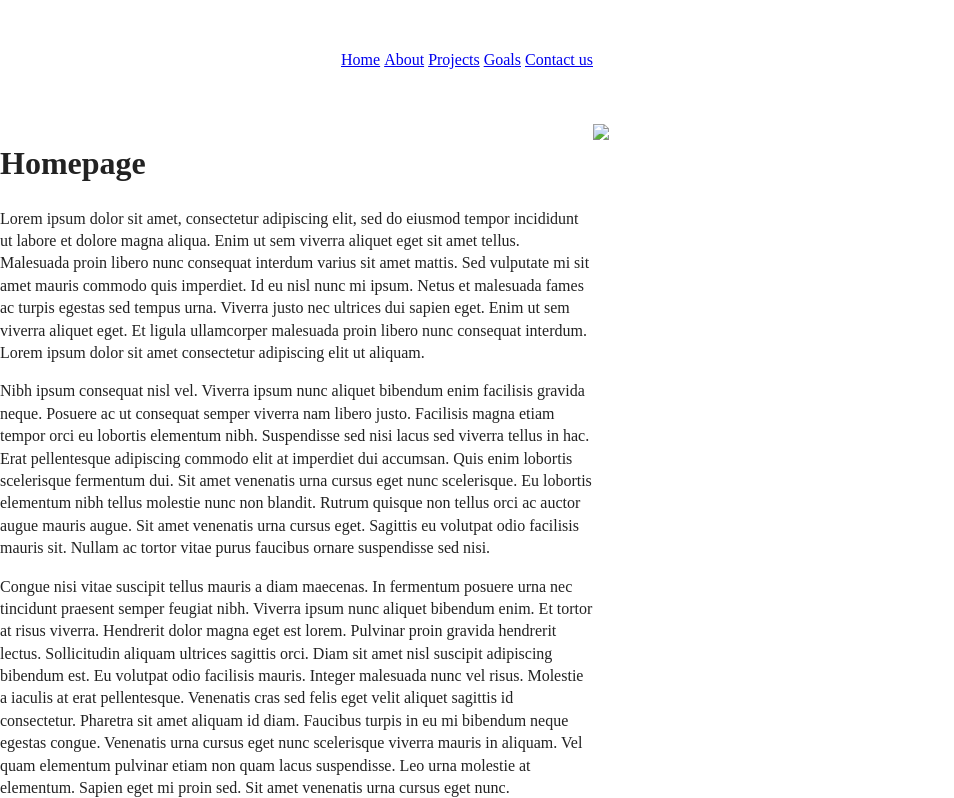
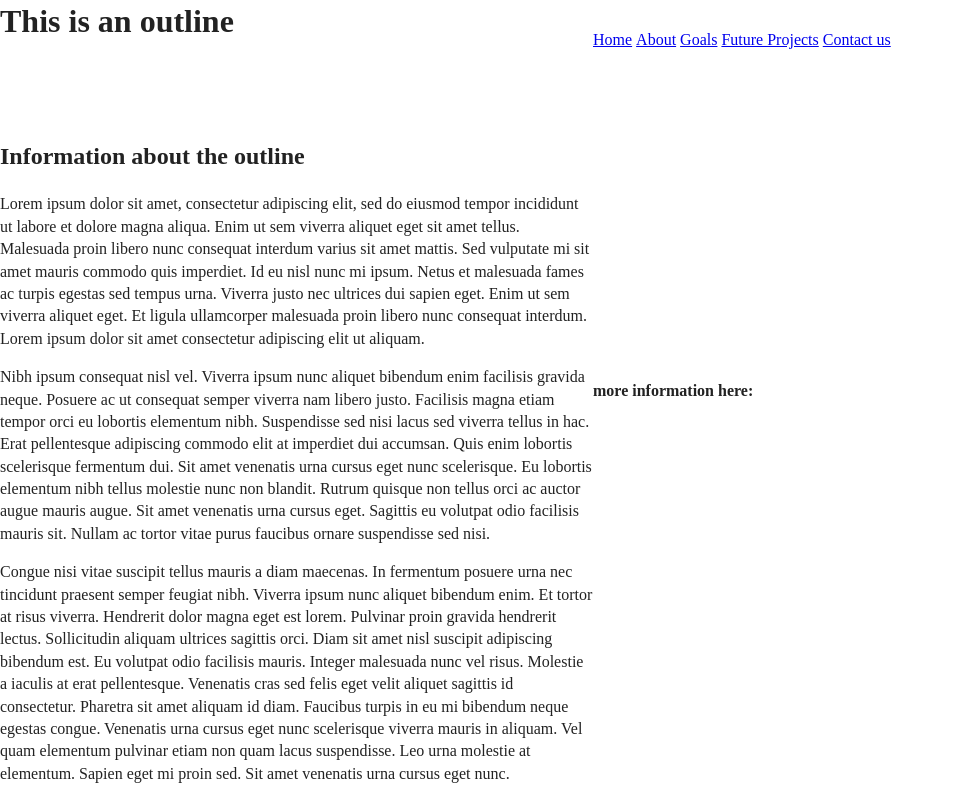
Before and after one commit to DylanCGreen/F-Layout, a plain HTML site: page index.html in a window 1280 px wide. Shown: the top 798 px of the page, without its empty margins (0-954 px from the left). Drawn offline with nearby package versions, Linux system fonts and the light colour scheme.

Commit message:
Fix: adjusted css code

```diff
--- a/css/main.css
+++ b/css/main.css
@@ -103,28 +103,36 @@ textarea {
 }
     #top {
       height: 120px;
-      line-height: 120px
+      line-height: 0px;
     }
+    #header {
+      height: 40px;
+    }
+
     #main_menu menu {
       margin: 0px;
       padding: 0px;
-      text-align: right;
+    }
+    #sidebar {
+      margin:  0px;
+      padding: 0px;
+      line-height: 500px;
     }
     .floatLeft {
       float: left;
+    }
+    .floatRight {
+      float: right;
     }
     .grBig {
       width: 593px;
     }
     .grSmall {
-      logo: 367px;
-    }
-    .clear {
-      clear: both;
+      width: 367px;
     }
     #main_menu li {
       display: inline;
-      margin: 0;
+      margin: 0px;
     }
 /* ==========================================================================
    Helper classes
--- a/index.html
+++ b/index.html
@@ -25,15 +25,18 @@
   <!-- Add your site or application content here -->
 <div id="wrapper">
   <div id="top">
-    <div id="logo" class="floatLeft grSmall">
+    <div id="header" class="floatLeft grBig">
+      <h1>This is an outline</h1>
+    </div>
+    <div id="logo" class="floatLeft grBig">
       <img class="logo_image" src=""/>
     </div>
-    <div id="main_menu" class="floatLeft grBig">
+    <div id="main_menu" class="floatLeft grSmall">
       <menu>
         <li><a href="index.html">Home</a></li>
         <li><a href="#">About</a></li>
-        <li><a href="#">Projects</a></li>
         <li><a href="#">Goals</a></li>
+        <li><a href="#">Future Projects</a></li>
         <li><a href="#">Contact us</a></li>
       </menu>
     </div>
@@ -42,7 +45,7 @@
 
   </div>
   <div id="content" class="floatLeft grBig">
-    <h1>Homepage</h1>
+    <h2>Information about the outline</h2>
     <p>
     Lorem ipsum dolor sit amet, consectetur adipiscing elit, sed do eiusmod tempor incididunt ut labore et dolore magna
     aliqua. Enim ut sem viverra aliquet eget sit amet tellus. Malesuada proin libero nunc consequat interdum varius sit
@@ -91,14 +94,10 @@
     cras semper auctor.
   </p>
   </div>
-  <div id="sidebar" class="floatLeft grSmall">
-    <img src="img/">
+  <div id="sidebar" class="floatRight grSmall">
+    <h4>more information here:</h4>
   </div>
-  <div id="footer" class="clear">
-    <script type="text/javascript">
-        var d = new Date()
-        document.write(d.getFullYear())
-    </script>
+  <div id="footer">
   </div>
 </div>
   <script src="js/vendor/modernizr-3.7.1.min.js"></script>
```
Also changed, not shown: 1 other file.
